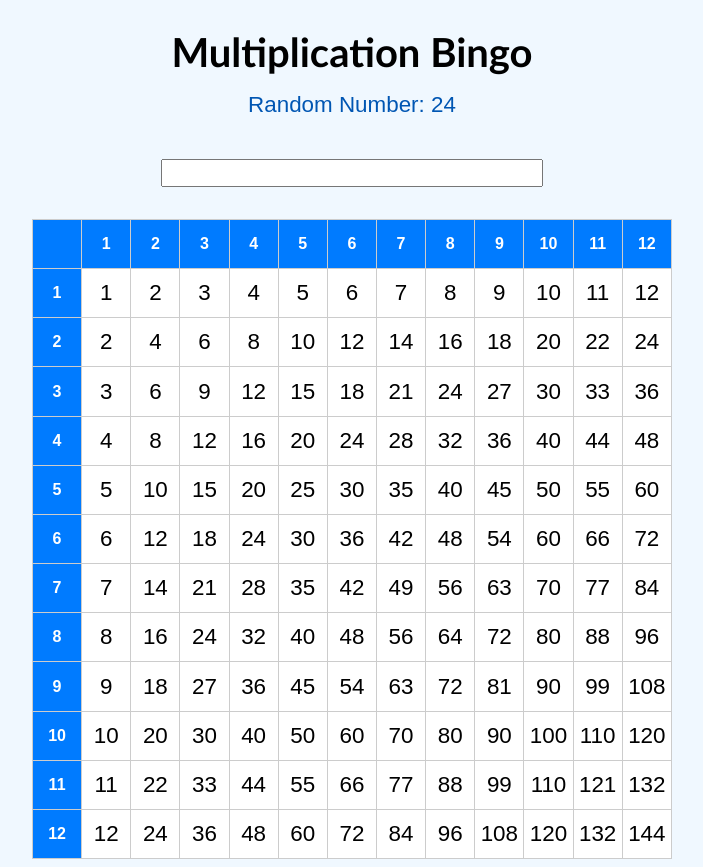
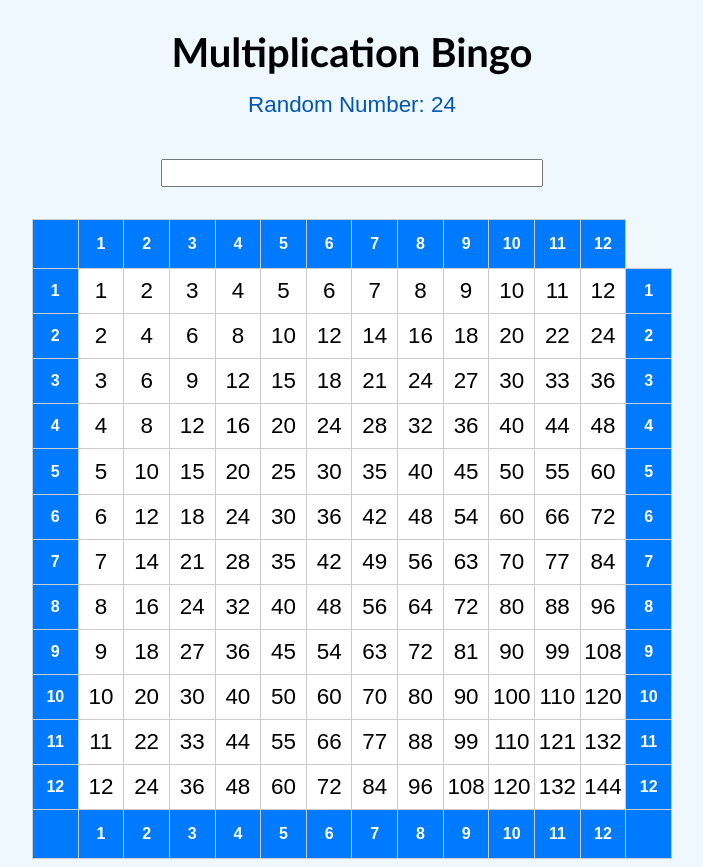
Before and after one commit to Bdmilken/Multiplication_Bingo, a Flask app: page /easy in a window 1280 px wide. Shown: the whole page, without its empty margins (288-991 px from the left). Run offline with Flask 3, Linux system fonts and the light colour scheme.

Commit message:
Add right and bottom indicators

```diff
--- a/templates/board.html
+++ b/templates/board.html
@@ -265,8 +265,16 @@
                     {% for col in range(1, 13) %}
                         <td data-row="{{ row }}" data-col="{{ col }}">{% if show_products %}{{ row * col }}{% endif %}</td>
                     {% endfor %}
+                    <th class="row-header">{{ row }}</th>
                 </tr>
             {% endfor %}
+            <tr>
+                <th></th>
+                {% for col in range(1, 13) %}
+                    <th class="col-header">{{ col }}</th>
+                {% endfor %}
+                <th></th>
+            </tr>
         </tbody>
     </table>
     <div id="bingo-message" class="bingo-message">
```
